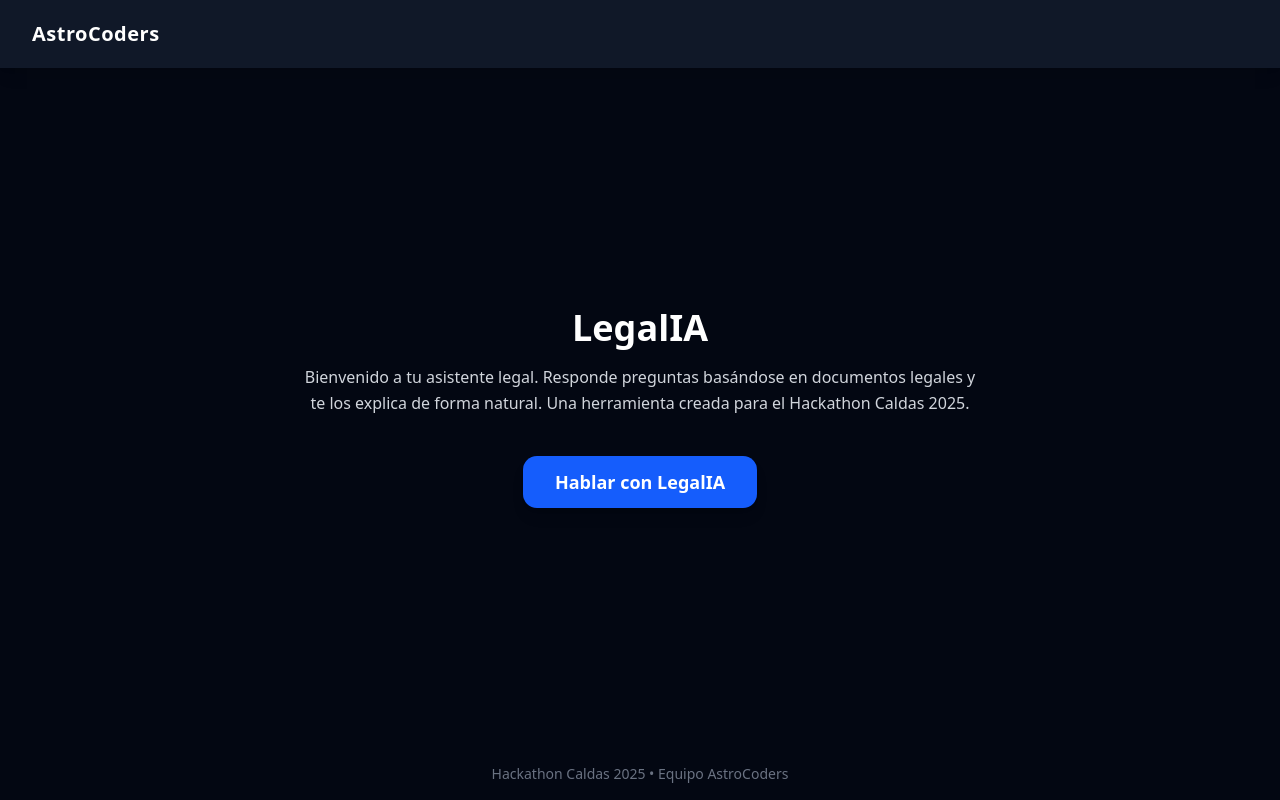
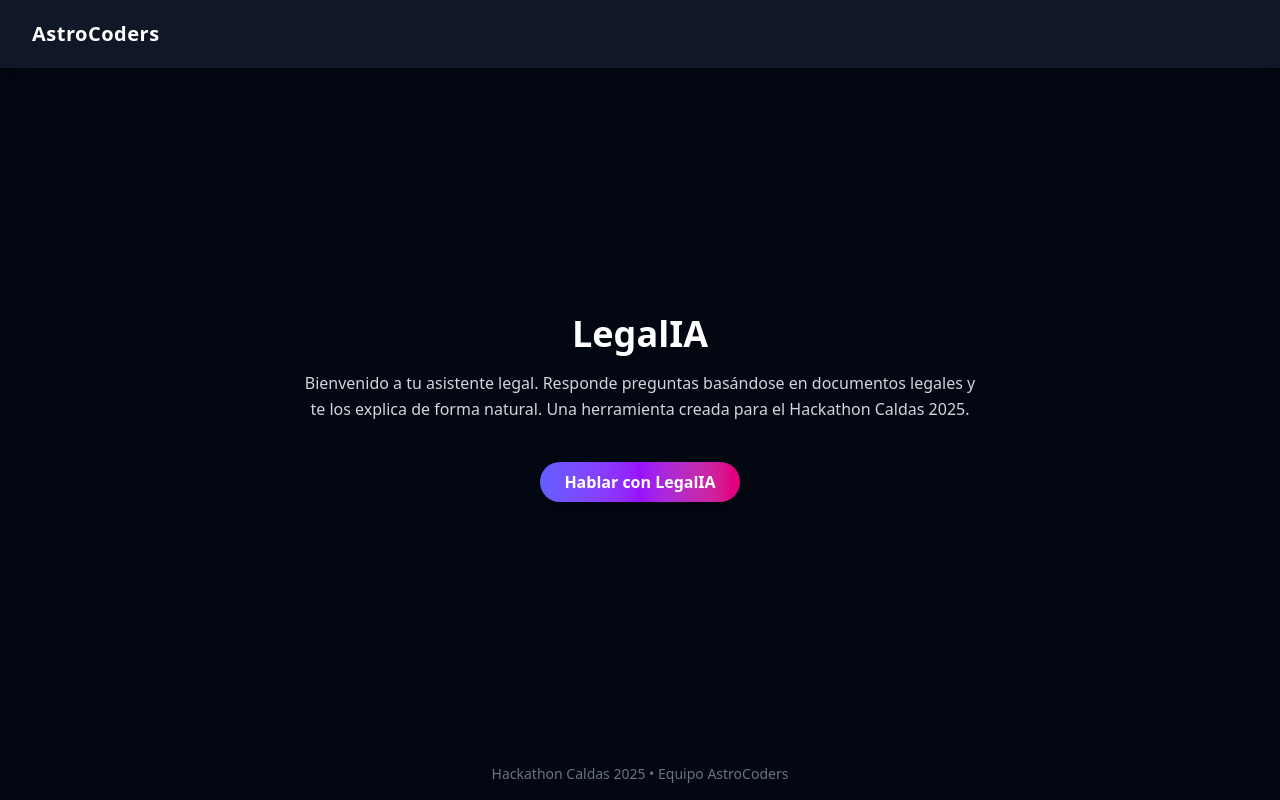
Before and after one commit to Felipebastidas1105/AstroCoders, a Next.js app: page / in a window 1280 px wide. Built offline with nearby package versions, Linux system fonts and the light colour scheme.

Commit message:
se diseño el boton

```diff
--- a/src/app/page.tsx
+++ b/src/app/page.tsx
@@ -21,7 +21,12 @@ export default function Home() {
 
         <button
           onClick={() => router.push("/chat")}
-          className="px-8 py-3 rounded-xl bg-blue-600 hover:bg-blue-700 text-lg font-semibold transition shadow-lg"
+          className="px-6 py-2
+               bg-gradient-to-r from-indigo-500 via-purple-600 to-pink-600
+               text-white font-semibold rounded-full shadow-lg
+               hover:from-indigo-600 hover:via-purple-700 hover:to-pink-700
+               transition duration-300 ease-in-out
+               cursor-pointer"
         >
           Hablar con LegalIA
         </button>
```
Also changed, not shown: src/app/globals.css (line endings or trailing spaces).
